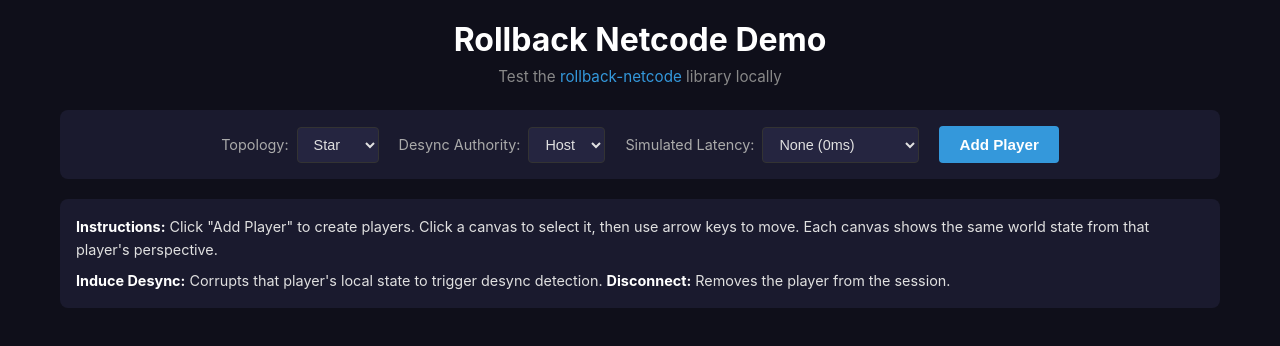
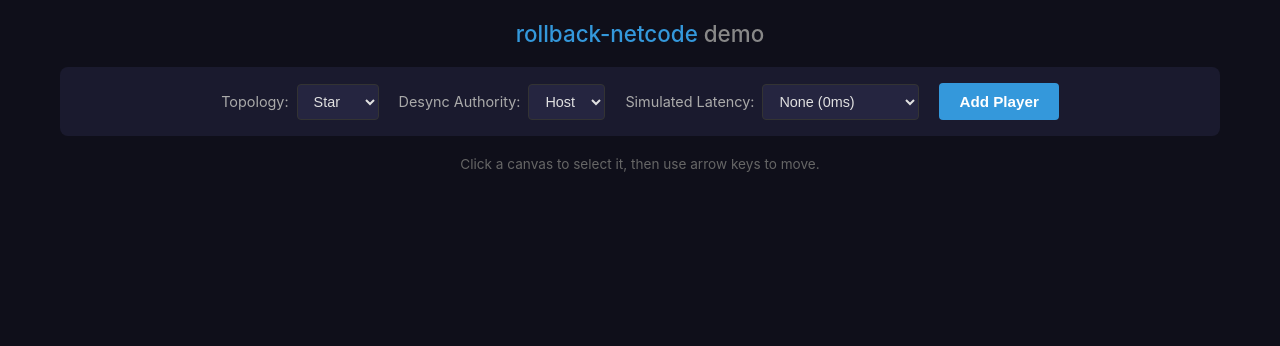
Before and after one commit to someusername6/rollback-netcode, a website: page demo/index.html in a window 1280 px wide. Drawn offline with Linux system fonts and the light colour scheme.

Commit message:
Simplify demo page UI
- Simplify header to just "rollback-netcode demo" with link
- Replace verbose instructions with single hint line
- Remove RTT display from player stats, keep only rollback count
- Desync button now applies random offset to all players

Co-Authored-By: Claude Opus 4.5 <noreply@anthropic.com>

```diff
--- a/demo/index.html
+++ b/demo/index.html
@@ -9,10 +9,7 @@
 <body>
   <div class="container">
     <header>
-      <h1>Rollback Netcode Demo</h1>
-      <p class="subtitle">
-        Test the <a href="https://github.com/someusername6/rollback-netcode">rollback-netcode</a> library locally
-      </p>
+      <h1><a href="https://github.com/someusername6/rollback-netcode">rollback-netcode</a> demo</h1>
     </header>
 
     <div class="controls">
@@ -47,17 +44,7 @@
       <button id="add-player" class="btn-primary">Add Player</button>
     </div>
 
-    <div class="instructions">
-      <p>
-        <strong>Instructions:</strong>
-        Click "Add Player" to create players. Click a canvas to select it, then use arrow keys to move.
-        Each canvas shows the same world state from that player's perspective.
-      </p>
-      <p>
-        <strong>Induce Desync:</strong> Corrupts that player's local state to trigger desync detection.
-        <strong>Disconnect:</strong> Removes the player from the session.
-      </p>
-    </div>
+    <p class="hint">Click a canvas to select it, then use arrow keys to move.</p>
 
     <div id="players-container" class="players-container"></div>
   </div>
--- a/demo/styles.css
+++ b/demo/styles.css
@@ -19,26 +19,21 @@ body {
 
 header {
   text-align: center;
-  margin-bottom: 24px;
+  margin-bottom: 20px;
 }
 
 header h1 {
-  font-size: 2rem;
-  color: #fff;
-  margin-bottom: 8px;
+  font-size: 1.4rem;
+  color: #888;
+  font-weight: 500;
 }
 
-header .subtitle {
-  color: #888;
-  font-size: 0.95rem;
-}
-
-header a {
+header h1 a {
   color: #3498db;
   text-decoration: none;
 }
 
-header a:hover {
+header h1 a:hover {
   text-decoration: underline;
 }
 
@@ -96,25 +91,11 @@ header a:hover {
   background: #2980b9;
 }
 
-.instructions {
-  background: #1a1a2e;
-  padding: 16px;
-  border-radius: 8px;
-  margin-bottom: 24px;
-  font-size: 0.9rem;
-  line-height: 1.6;
-}
-
-.instructions p {
-  margin-bottom: 8px;
-}
-
-.instructions p:last-child {
-  margin-bottom: 0;
-}
-
-.instructions strong {
-  color: #fff;
+.hint {
+  text-align: center;
+  color: #666;
+  font-size: 0.85rem;
+  margin-bottom: 20px;
 }
 
 .players-container {
```
Also changed, not shown: demo/demo.ts (+3 -15 lines), demo/game.ts (+9 -8 lines), demo/demo.js, 1 other file.
